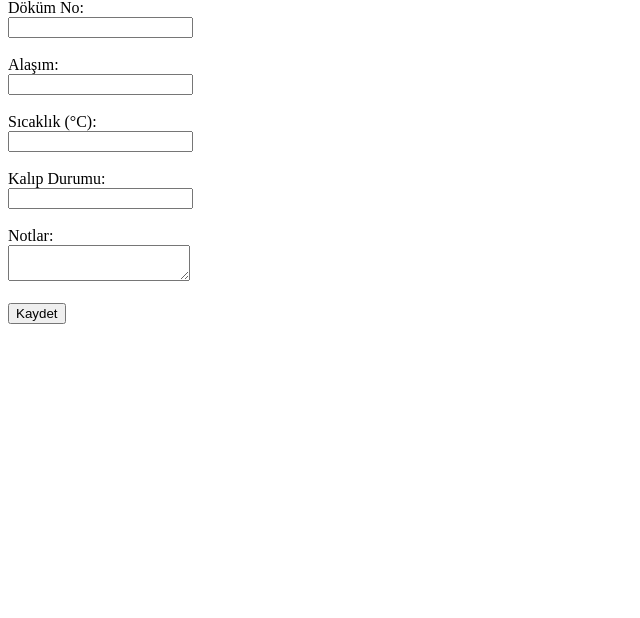
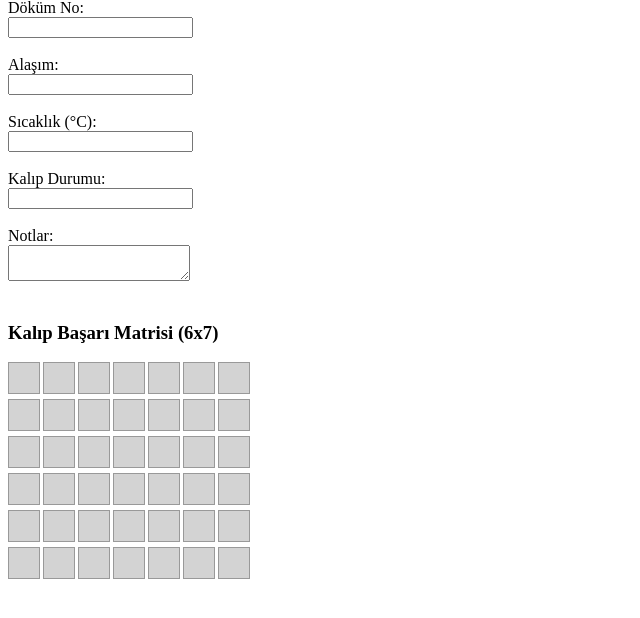
Before and after one commit to eminddmr/dokum_kayit_web, a Flask app: page / in a window 1280 px wide. Shown: the part 68-686 px from the top of the page, without its empty margins (0-640 px from the left). Run offline with Flask 3, Linux system fonts and the light colour scheme.

Commit message:
Kalıp matrisi eklendi

```diff
--- a/main.py
+++ b/main.py
@@ -7,7 +7,7 @@ app = Flask(__name__)
 
 # Google Sheets bağlantısı
 scope = ["https://spreadsheets.google.com/feeds", "https://www.googleapis.com/auth/drive"]
-creds = ServiceAccountCredentials.from_json_keyfile_name("creds.json", scope)
+creds = ServiceAccountCredentials.from_json_keyfile_name("C:/Users/oztur/OneDrive/Masaüstü/dokum_kayit_web/creds.json", scope)
 client = gspread.authorize(creds)
 sheet = client.open("dokum_kayit").sheet1  # Sheet adını gerektiğinde değiştir
 
@@ -20,6 +20,7 @@ def form():
         sicaklik = request.form["sicaklik"]
         kalip = request.form["kalip"]
         notlar = request.form["notlar"]
+        kalip = request.form["kalip"]
 
         sheet.append_row([tarih, dokum_no, alasim, sicaklik, kalip, notlar])
         return redirect("/")
--- a/templates/form.html
+++ b/templates/form.html
@@ -21,8 +21,53 @@
 
         <label>Notlar:</label><br>
         <textarea name="notlar"></textarea><br><br>
-
-        <button type="submit">Kaydet</button>
-    </form>
 </body>
 </html>
+<h3>Kalıp Başarı Matrisi (6x7)</h3>
+<style>
+    .matrix {
+        display: grid;
+        grid-template-columns: repeat(7, 30px);
+        grid-gap: 5px;
+        margin-bottom: 10px;
+    }
+    .cell {
+        width: 30px;
+        height: 30px;
+        background-color: lightgray;
+        border: 1px solid #999;
+        cursor: pointer;
+        text-align: center;
+        line-height: 30px;
+        font-size: 14px;
+    }
+    .active {
+        background-color: lightgreen;
+    }
+</style>
+
+<div class="matrix" id="matrix">
+    <!-- 6x7 = 42 hücre -->
+    {% for i in range(42) %}
+        <div class="cell" onclick="toggleCell(this)"></div>
+    {% endfor %}
+</div>
+
+<!-- Gizli input (arka planda veri taşıyacak) -->
+<input type="hidden" name="kalip" id="kalipInput">
+
+<script>
+    const matrix = document.getElementById("matrix");
+    const input = document.getElementById("kalipInput");
+
+    function toggleCell(cell) {
+        cell.classList.toggle("active");
+        updateMatrixInput();
+    }
+
+    function updateMatrixInput() {
+        const cells = matrix.querySelectorAll(".cell");
+        const values = Array.from(cells).map(cell => cell.classList.contains("active") ? "1" : "0");
+        input.value = values.join(",");
+    }
+</script>
```
Also changed, not shown: creds.json (+2 -2 lines).
